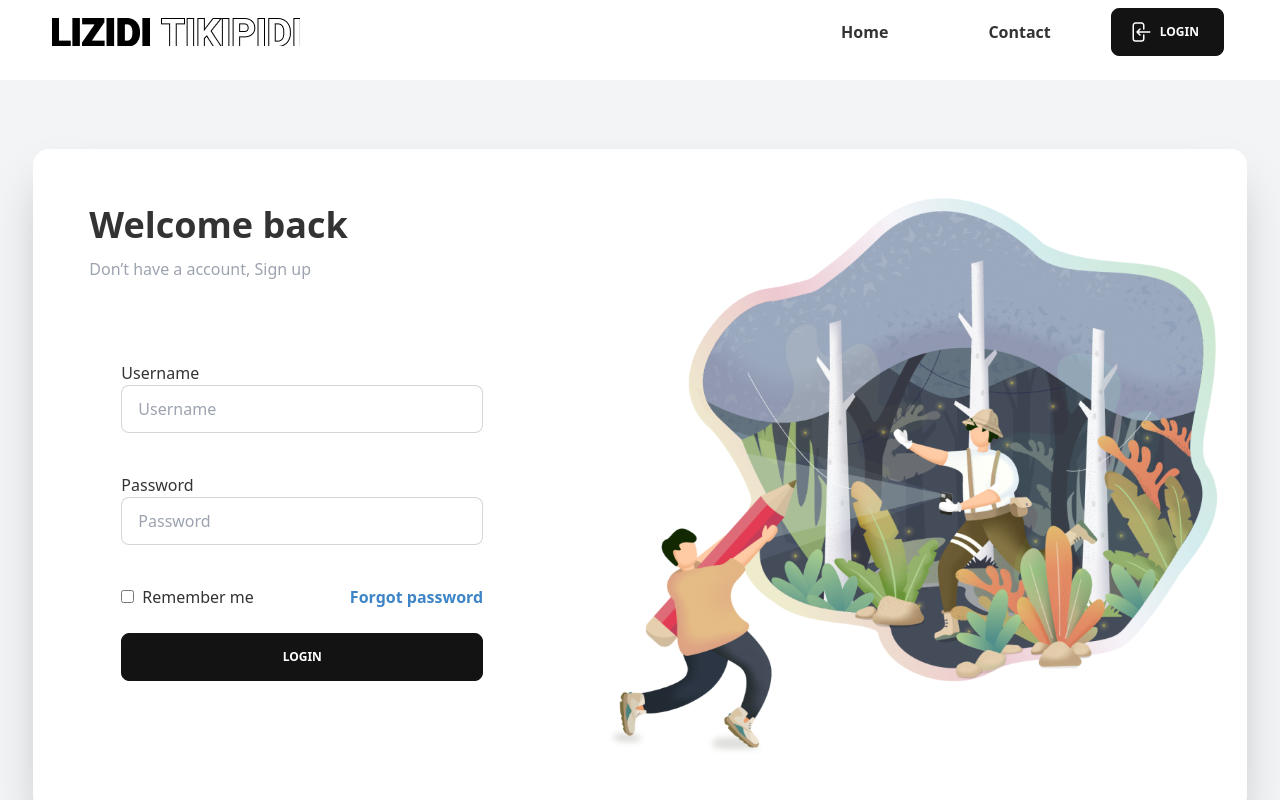
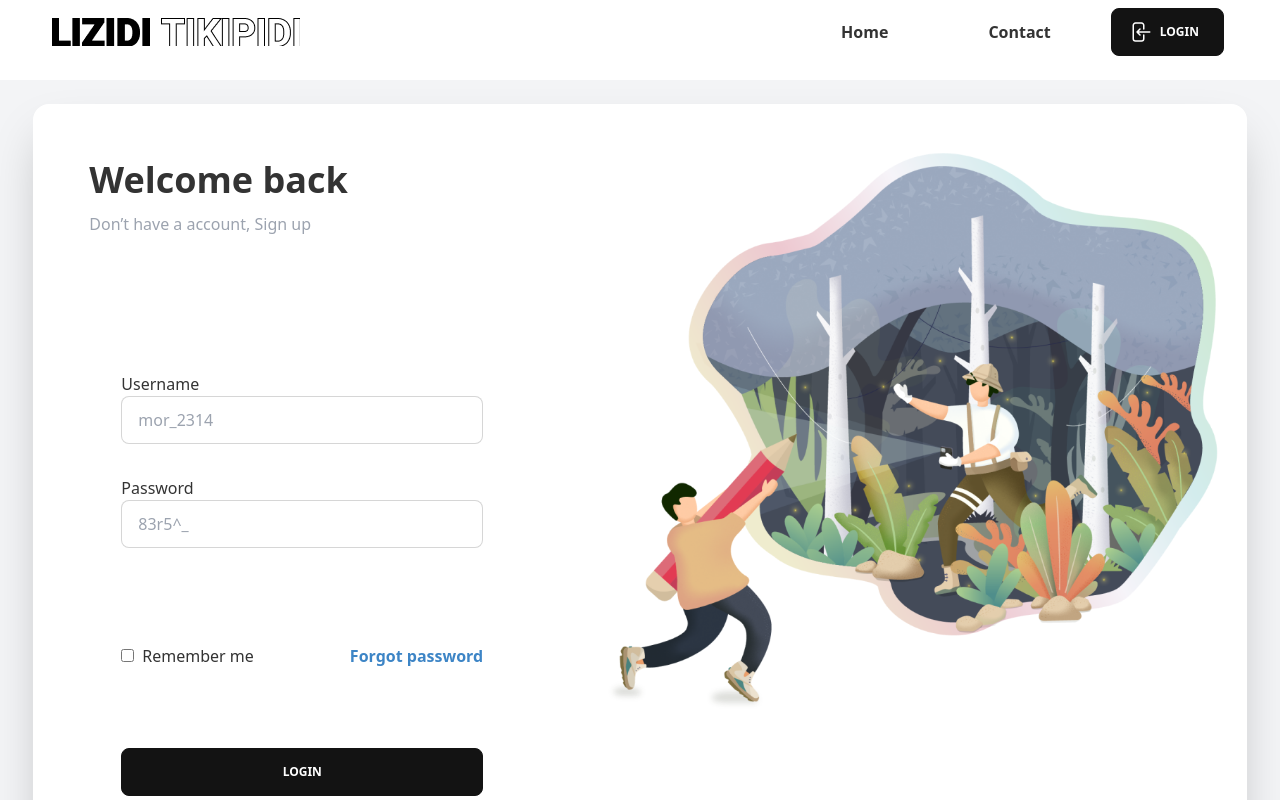
Before and after one commit to hacktiv8-fp2-team2/FP02-Ecommerce-Team2, a React (Vite) app: page /login in a window 1280 px wide. Shown: the top 800 px of the page. Built offline with nearby package versions, Linux system fonts and the light colour scheme.

Commit message:
login to cart

```diff
--- a/src/components/ProtectedRoute.jsx
+++ b/src/components/ProtectedRoute.jsx
@@ -4,8 +4,16 @@ export default function ProtectedRoute({ children }) {
     let location = useLocation();
 
     if(!localStorage.getItem("token")){
-        return <Navigate to="/login" state={{ from: location }} />
+        return <Navigate to="/" state={{ from: location }} />
     }
 
     return children;
 }
+// import { useSelector } from "react-redux";
+// import { Navigate, Outlet } from "react-router-dom";
+
+// const ProtectedRouteLogin = () => {
+//   const { login } = useSelector((state) => state.product);
+//   return JSON.parse(!localStorage.getItem("login")) || login === null ? <Outlet /> : <Navigate to="/" />;
+// };
+// export default ProtectedRouteLogin;
--- a/src/components/organisms/LoginForm.jsx
+++ b/src/components/organisms/LoginForm.jsx
@@ -1,45 +1,50 @@
 import React, { useState } from "react";
-import axios from "axios";
+// import axios from "axios";
+import { getAllProducts } from "../../features/products/productSlice";
+import { useDispatch, useSelector } from "react-redux";
 import { useNavigate } from "react-router-dom";
 import Button from "../Atoms/Button";
 import loginpage from "../../assets/images/ilustration.png";
+// import { loginUser } from "../features/products/productSlice";
+import { loginUser } from "../../features/products/productSlice";
 
 const LoginForm = () => {
-  let navigate = useNavigate();
-  const [input, setInput] = useState({
-    username: "",
-    password: "",
-  });
+  const { isLoading } = useSelector(getAllProducts);
+  const [username, setUsername] = useState("");
+  const [password, setPassword] = useState("");
+  const [empty, setEmpty] = useState(false);
+  const [error, setError] = useState(false);
+  const dispatch = useDispatch();
+  const navigate = useNavigate();
 
-  const handleInput = (event) => {
-    let value = event.target.value;
-    let name = event.target.name;
-    setInput({ ...input, [name]: value });
+  const handleUsername = (e) => {
+    setUsername(e.target.value);
+  };
+  const handlePassword = (e) => {
+    setPassword(e.target.value);
+  };
+  const handleLogin = (e) => {
+    e.preventDefault();
+    if (username === "" || password === "") {
+      setEmpty(true);
+    } else {
+      setEmpty(false);
+      setError(false);
+      dispatch(loginUser({ username, password, redirect, notFound }));
+    }
   };
 
-  const handleSubmit = (event) => {
-    event.preventDefault();
-    let { username, password } = input;
-    if ((username === "admin") & (password === "admin")) {
-      let token = 12345;
-      localStorage.setItem("token", token);
-      localStorage.setItem("isAdmin", true);
+  const redirect = (status) => {
+    if (status.role === "admin") {
+      navigate("/admin");
+    } else {
+      navigate("/");
+    }
+  };
 
-      navigate("/home");
-    } else {
-      axios
-        .post(`https://fakestoreapi.com/auth/login`, { username, password })
-        .then((res) => {
-          let { token } = res.data;
-
-          localStorage.setItem("token", token);
-
-          navigate("/home");
-        })
-        .catch((error) => {
-          alert(error.message);
-        });
-    }
+  const notFound = (status) => {
+    setError(true);
+    navigate("/login");
   };
   return (
     <section id="login">
@@ -51,31 +56,34 @@ const LoginForm = () => {
             <span className="font-light text-gray-400 mb-8">
               Don’t have a account, Sign up
             </span>
-            <form className="card-body" onSubmit={handleSubmit}>
+            <form className="card-body" onSubmit={handleLogin}>
+              <div className="py-14">
                 <div className="py-4">
                   <span className="mb-2 text-md">Username</span>
                   <input
-                  value={input.username}
-                  onChange={handleInput}
+                    value={username}
+                    onChange={handleUsername}
                     type={"text"}
                     name="username"
                     className="input input-bordered"
-                  placeholder="Username"
+                    placeholder="mor_2314"
                     style={{ width: "100%" }}
                   />
                 </div>
                 <div className="py-4">
                   <span className="mb-2 text-md">Password</span>
                   <input
-                  value={input.password}
-                  onChange={handleInput}
+                    value={password}
+                    onChange={handlePassword}
                     type={"password"}
                     name="password"
                     className="input input-bordered"
-                  placeholder="Password"
+                    placeholder="83r5^_"
                     style={{ width: "100%" }}
                   />
                 </div>
+                <div className="w-full py-4 text-red-500 italic capitalize tracking-wide text-base">{empty && <p>Please fill in the login form first</p>}</div>
+                <div className="w-full py-4 text-red-500 italic capitalize tracking-wide text-base">{error && <p>The username or password you entered is incorrect</p>}</div>
                 <div className="flex justify-between w-full py-4">
                   <div className="mr-24">
                     <input type="checkbox" name="ch" id="ch" className="mr-2" />
@@ -87,6 +95,8 @@ const LoginForm = () => {
                   >
                     Forgot password
                   </span>
+                </div>
+                {isLoading && <h1>loading...</h1>}
               </div>
               <Button type={"submit"} buttonPrimary isFullWidth>
                 Login
--- a/src/components/organisms/Navbar/index.jsx
+++ b/src/components/organisms/Navbar/index.jsx
@@ -9,9 +9,9 @@ import { useSelector } from "react-redux";
 
 const Navbar = () => {
   const location = useLocation().pathname;
-  const totalQty = useSelector((state) => {
+  const {totalQty} = useSelector((state) => {
     const carts = useSelector(getAllCarts);
-    return carts.reduce((total, item) => total + item.qty, 0);
+    return carts.reduce((total, item) => total + item.qty, 0) ;
   });
 
   let activeStyle = {
@@ -59,26 +59,39 @@ const Navbar = () => {
             )}
           </li>
           {localStorage.getItem("token") && localStorage.getItem("isAdmin") && (
-            <li className="mr-5">
+          <li className="mr-5">
+            <a
+              className="text-base py-2 mx-6 font-quicksand font-semibold group-hover:text-secondary"
+            >
+              Update
+              <span className="block h-0.5 w-0 group-hover:w-full transition-all duration-500  bg-secondary"></span>
+            </a>
               <NavLink
                 as={Link}
                 to="/admin"
+                onClick={() => window.scrollTo(0, 0)}
                 style={({ isActive }) => (isActive ? activeStyle : undefined)}
+                className="text-base py-2 mx-6 font-quicksand font-semibold group-hover:text-secondary"
               >
                 Update
               </NavLink>
             </li>
-          )}
-          {localStorage.getItem("token") && localStorage.getItem("isAdmin") && (
-            <li className="mr-5">
+            )}
+            {localStorage.getItem("token") && localStorage.getItem("isAdmin") && (
+            <li>
+              <a href="#sales-recap" className="text-base py-2 mx-6 font-quicksand font-semibold capitalize group-hover:text-secondary">
+                Sales Recap
+                <span className="block h-0.5 w-full transition-all duration-500  bg-secondary"></span>
+              </a>
               <NavLink
                 as={Link}
                 to="/admin/sales-recap"
+                onClick={() => window.scrollTo(0, 0)}
                 style={({ isActive }) => (isActive ? activeStyle : undefined)}
-              >
-                Rekap
+                className="text-base py-2 mx-6 font-quicksand font-semibold group-hover:text-secondary">
+                Sales Recap
               </NavLink>
-            </li>
+          </li>
           )}
           {localStorage.getItem("token") && (
             <li className="mr-5">
--- a/src/features/products/productSlice.js
+++ b/src/features/products/productSlice.js
@@ -17,6 +17,33 @@ export const fetchProducts = createAsyncThunk(
     return response.data;
   }
 );
+
+export const loginUser = createAsyncThunk("products/loginUser", async ({ username, password, redirect, isLogin, notFound }) => {
+  try {
+    if (isLogin) {
+      return isLogin;
+    }
+    if (username === "admin" && password === "admin") {
+      redirect({ role: "isAdmin" });
+      return { id: 99, role: "isAdmin", user: username, login: true };
+
+    }
+    const resPost = await axios.post("https://fakestoreapi.com/auth/login", {
+      username: username !== "" ? username : " ",
+      password: password !== "" ? password : " ",
+    });
+    const resGet = await axios.get("https://fakestoreapi.com/users");
+    let find = resGet.data.find((res) => res.username === username);
+
+    if (resPost.data.token) {
+      redirect({ role: "user" });
+      return { id: find.id, role: "user", user: `${find.name.firstname} ${find.name.lastname}`, token: resPost.data.token, login: true };
+    }
+  } catch (error) {
+    notFound(true);
+    throw error;
+  }
+});
 
 export const productsSlice = createSlice({
   name: "products",
@@ -82,6 +109,18 @@ export const productsSlice = createSlice({
       return { ...state, products: productsWithQty };
     },
     [fetchProducts.rejected]: () => console.log("pending"),
+    [loginUser.pending]: (state, action) => {
+      state.isLoading = true;
+      state.login = [];
+    },
+    [loginUser.fulfilled]: (state, action) => {
+      state.isLoading = false;
+      state.login = action.payload;
+      localStorage.setItem("login", JSON.stringify(action.payload));
+    },
+    [loginUser.rejected]: (state, action) => {
+      state.isLoading = false;
+    },
   },
 });
 
--- a/src/pages/HomePages.jsx
+++ b/src/pages/HomePages.jsx
@@ -19,8 +19,8 @@ const HomePages = () => {
   const [isLoading, setIsLoading] = useState(false);
   const [Login, setLogin] = useState(false);
   const addtocart = (id) => {
-    if (!localStorage.getItem("token")) {
-      return navigate("/login");
+    if (JSON.parse(!localStorage.getItem("login"))) {
+      navigate("/login");
     }
     dispatch(addToCart(id));
   };
```
Also changed, not shown: src/App.jsx (line endings or trailing spaces), 1 other file (tests, documents, lock files or other folders). Lines whose indentation alone changed are shown as unchanged.
